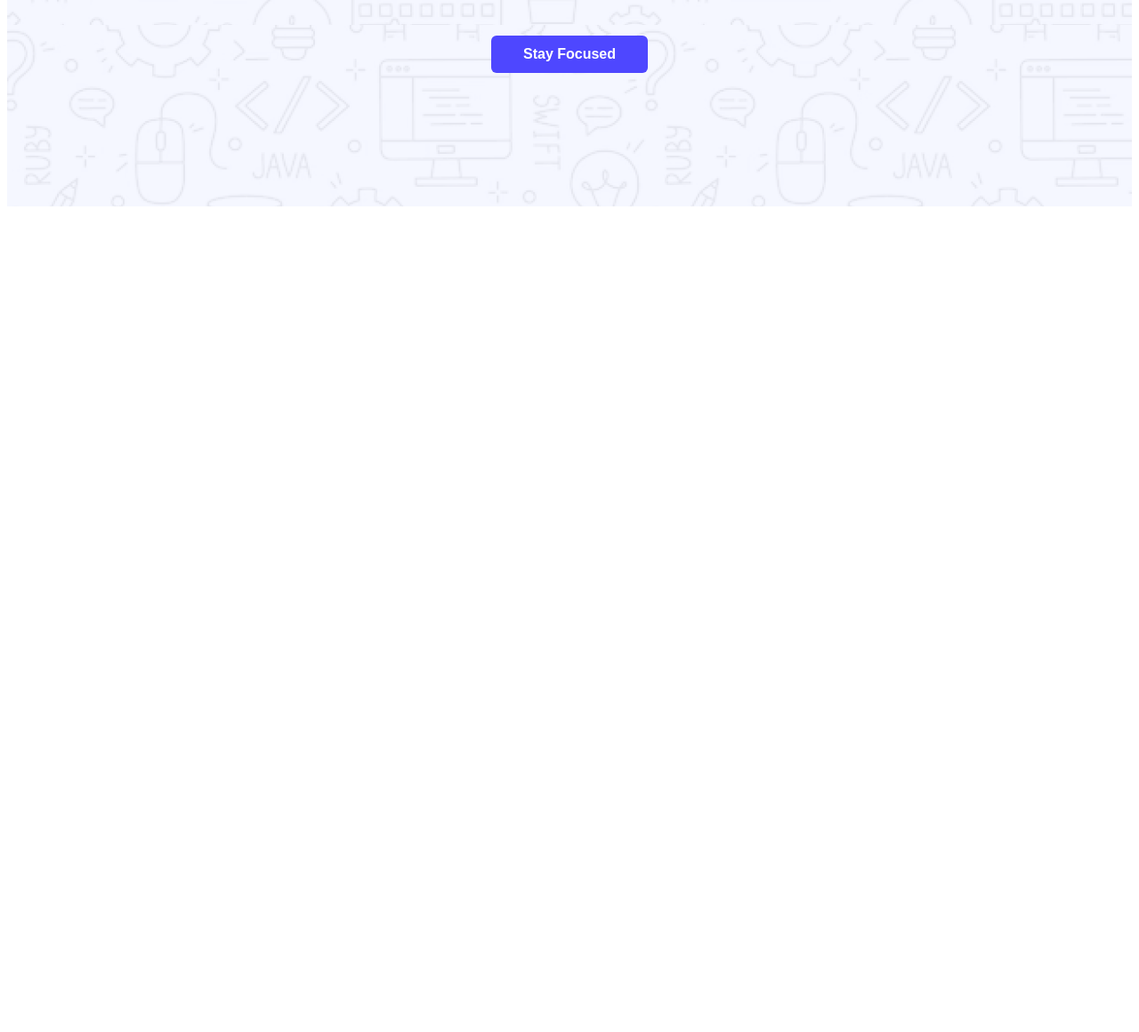
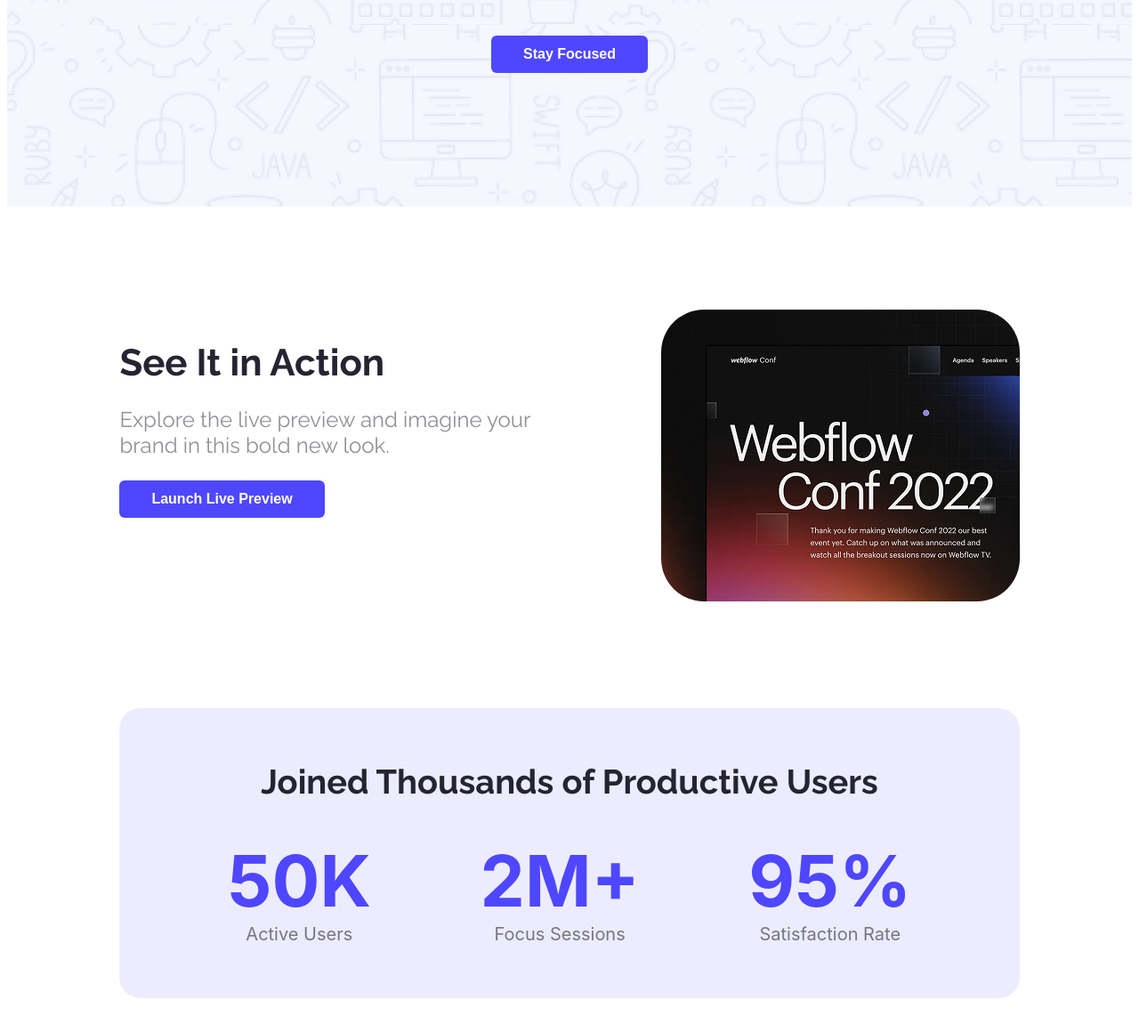
Before and after one commit to gulamrasul23/ph-first-assignment-repo, a plain HTML site: page index.html in a window 1280 px wide. Shown: the part 632-1792 px from the top of the page at 89% size. Before the commit the page ends 872 px from the top, so only its background shows below. Drawn offline with Linux system fonts and the light colour scheme.

Commit message:
Add main section one and tow

```diff
--- a/index.html
+++ b/index.html
@@ -25,7 +25,41 @@
             </div>
     </header>
     <main>
-
+        <section>
+           <div class="section-one">
+             <div class="section-one-container">
+               <div class="section-one-column">
+                 <h2>See It in Action</h2>
+                 <p>Explore the live preview and imagine your <br> brand in this bold new look.</p>
+                <button class="primary-btn">Launch Live Preview</button>
+               </div>
+               <div class="section-one-column">
+                <img class="section-one-img" src="Assets/wc-mini.png" alt="">
+               </div>
+            </div>
+           </div>
+        </section>
+        <section>
+            <div class="section-two">
+                <div class="section-two-container">
+                    <h2>Joined Thousands of Productive Users</h2>
+                    <div class="section-two-column inter-normal">
+                       <div class="section-two-info">
+                         <h1>50K</h1>
+                         <p>Active Users</p>
+                       </div>
+                       <div class="section-two-info">
+                         <h1>2M+</h1>
+                         <p>Focus Sessions</p>
+                       </div>
+                       <div class="section-two-info">
+                         <h1>95%</h1>
+                         <p>Satisfaction Rate</p>
+                       </div>
+                    </div>
+                </div>
+            </div>
+        </section>
     </main>
     <footer>
 
--- a/styles/index.css
+++ b/styles/index.css
@@ -51,3 +51,62 @@ nav {
     text-align: center;
     padding-bottom: 150px;
 }
+/* Section-one Style */
+.section-one{
+    margin:116px auto;
+    width: 80%;
+}
+.section-one-container{
+    display: flex;
+    justify-content: space-between;
+}
+.section-one-column h2 {
+    font-size: 42px;
+    font-weight: bold;
+    color: #252432;
+    margin-bottom: 25px;
+}
+.section-one-column p{
+    font-size: 24px;
+    font-weight: 400;
+    color: #25243281;
+    margin-bottom: 25px;
+}
+.section-one-column img {
+    border-radius: 48px;
+}
+/* section-tow style */
+.section-two {
+    margin:116px auto;
+    width: 80%;
+    background-color: #4E47FF1A;
+    border-radius: 24px;
+}
+.section-two-container{
+    padding: 60px;
+}
+.section-two-container h2 {
+    font-size: 38px;
+    font-weight: bold;
+    color: #252432;
+    text-align: center;
+    margin-top: 0;
+    margin-bottom: 40px;
+}
+.section-two-column {
+    display: flex;
+    justify-content: space-around;
+}
+.section-two-info h1 {
+    font-size: 80px;
+    font-weight: bold;
+    color: #4E47FF;
+    margin: 0;
+}
+.section-two-info p {
+    font-size: 20px;
+    font-weight: 400;
+    color: rgba(0, 0, 0, 0.5);
+    text-align: center;
+    margin: 0;
+}
```
